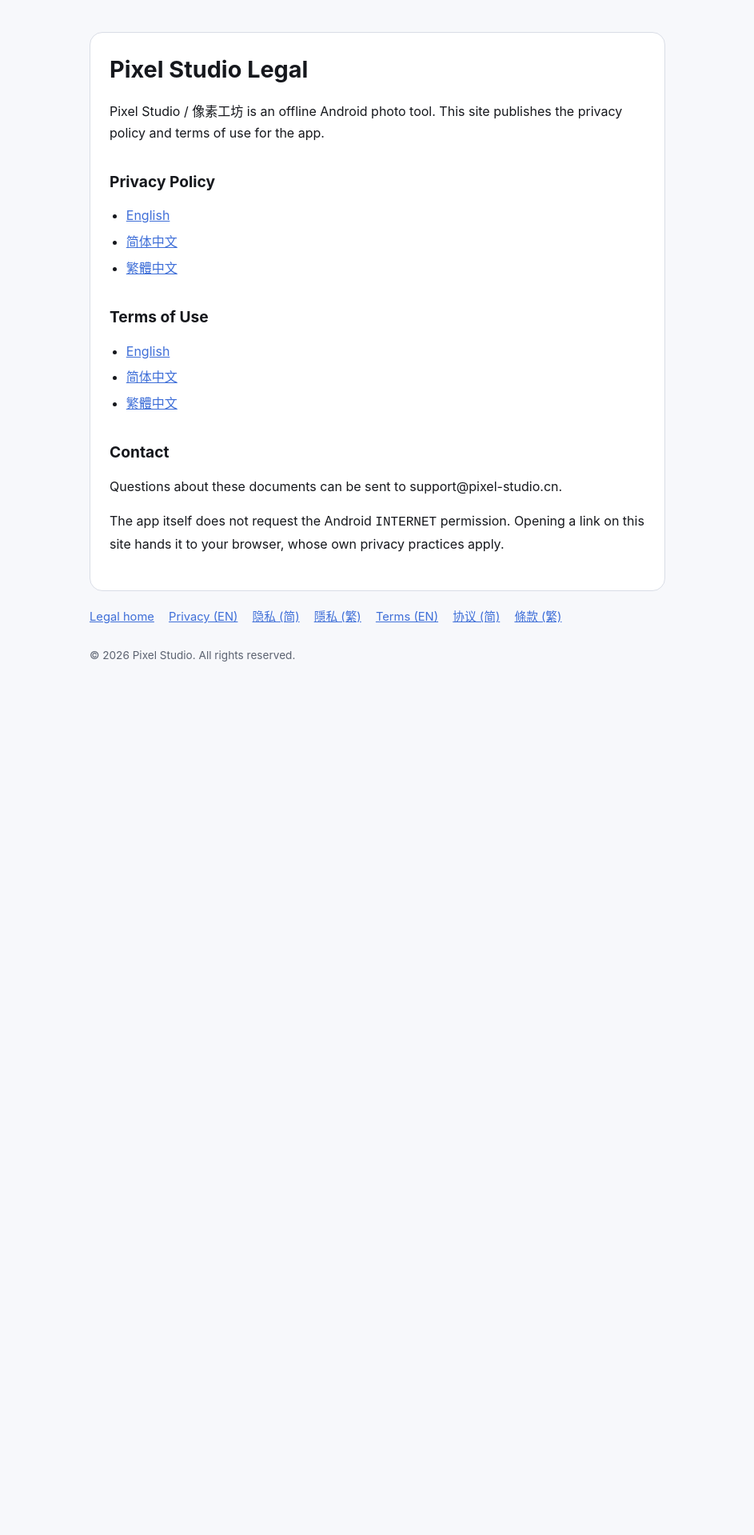
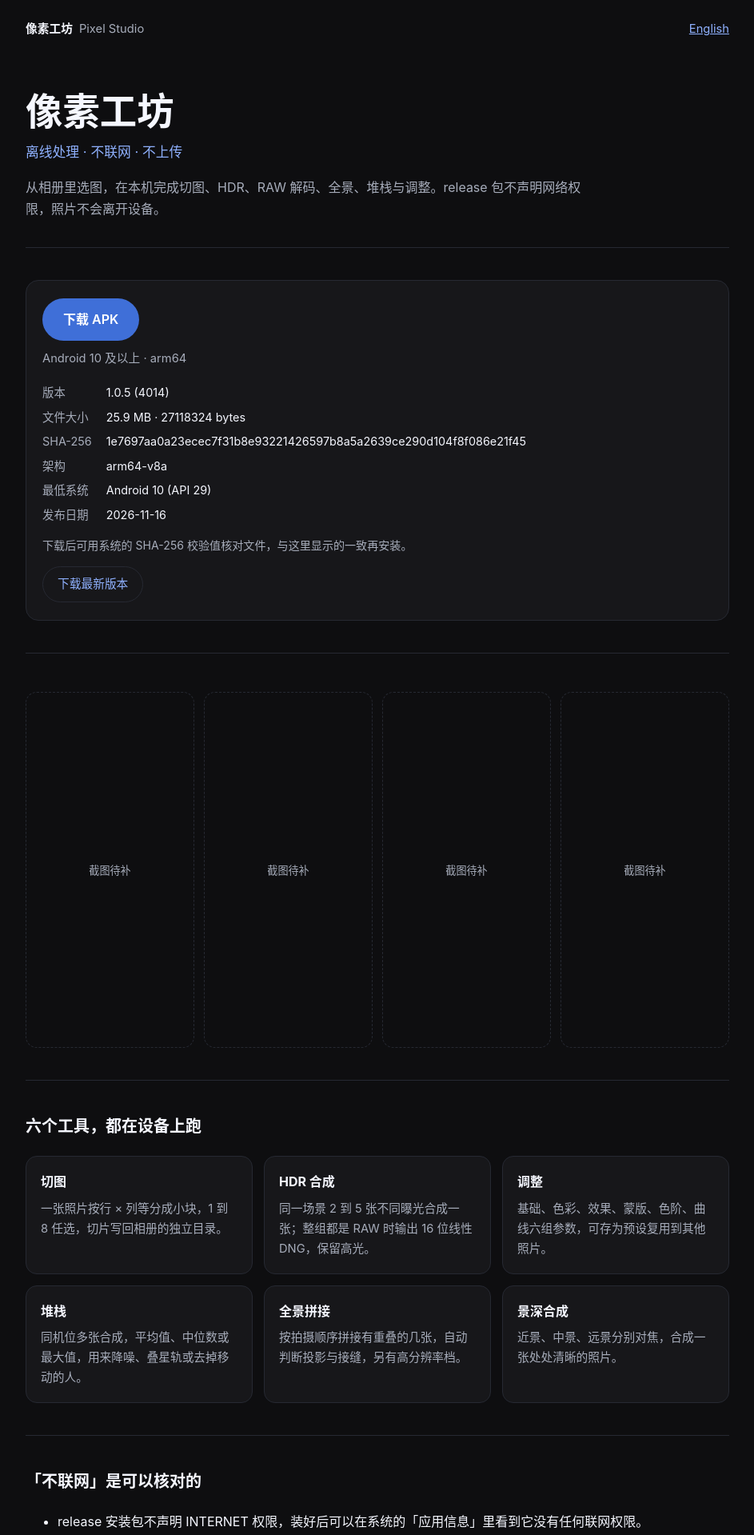
Before and after one commit to zdnet214/ps-mobile-legal, a Jekyll site: the page built from index.md, in a window 1280 px wide. Shown: the top 1919 px of the page at 80% size, without its empty margins (168-1111 px from the left). Built offline with Jekyll 4.4.1, drawn with Linux system fonts in a browser that asks for light colours; before the commit the page ends 904 px from its top, so only the background shows below that; some of the changed text lies outside the part shown.

Commit message:
Add app landing page with APK download
Turn the legal index into the app landing page: Simplified Chinese at /
and English at /en/, with a download button pointing at the app-v1.0.5
release assets and a SHA-256 line for verification. The privacy policy
and terms pages keep their paths and are linked from both languages.

```diff
--- a/_config.yml
+++ b/_config.yml
@@ -1,5 +1,6 @@
-title: Pixel Studio Legal
-description: Privacy Policy and Terms of Use for Pixel Studio / 像素工坊
+title: 像素工坊 Pixel Studio
+description: 离线 Android 图片工具：切图、HDR、RAW、全景、堆栈、景深与调整，全程在本机完成。APK 下载与隐私政策、用户协议。
 baseurl: "/ps-mobile-legal"
 markdown: kramdown
 plugins: []
+url: "https://zdnet214.github.io"
--- /dev/null
+++ b/_data/release.yml
@@ -0,0 +1,14 @@
+# Written by tool/publish_site_release.dart. Do not hand-edit
+# between releases; run the tool again instead.
+# The landing pages read only these values.
+version: "1.0.5"
+build: "4014"
+tag: "app-v1.0.5"
+abi: "arm64-v8a"
+size_bytes: "27118324"
+sha256: "1e7697aa0a23ecec7f31b8e93221426597b8a5a2639ce290d104f8f086e21f45"
+min_android: "Android 10 (API 29)"
+released_at: "2026-11-16"
+download_url: "https://github.com/zdnet214/ps-mobile-legal/releases/download/app-v1.0.5/PixelStudio-1.0.5-arm64-v8a.apk"
+latest_url: "https://github.com/zdnet214/ps-mobile-legal/releases/latest/download/psmobile-arm64-v8a.apk"
+notes_url: "https://github.com/zdnet214/ps-mobile-legal/releases/tag/app-v1.0.5"
--- /dev/null
+++ b/_data/site_copy.yml
@@ -0,0 +1,149 @@
+# Landing page copy, one block per language.
+#
+# _layouts/landing.html reads site.data.site_copy[page.lang] and falls back to
+# a default for every field, so a missing key renders as empty text instead of
+# failing the build. test/legal/site_copy_test.dart keeps the two blocks in
+# step: same key set, no empty string, every internal path exists on disk.
+#
+# The capability list must match the shipped build. A tool that is not in the
+# build is not named here (see specs/app-site: Landing page content).
+
+zh-Hans:
+  locale: zh-Hans
+  legal_locale: zh-Hans
+  language_switch:
+    label: English
+    url: /en/
+  hero:
+    name: 像素工坊
+    latin: Pixel Studio
+    tagline: 离线处理 · 不联网 · 不上传
+    intro: 从相册里选图，在本机完成切图、HDR、RAW 解码、全景、堆栈与调整。release 包不声明网络权限，照片不会离开设备。
+    download: 下载 APK
+    download_hint: Android 10 及以上 · arm64
+    latest: 下载最新版本
+  download:
+    title: 当前版本
+    version: 版本
+    build: 构建
+    size: 文件大小
+    sha256: SHA-256
+    abi: 架构
+    min_android: 最低系统
+    released: 发布日期
+    verify: 下载后可用系统的 SHA-256 校验值核对文件，与这里显示的一致再安装。
+  capabilities:
+    title: 六个工具，都在设备上跑
+    items:
+      - title: 切图
+        body: 一张照片按行 × 列等分成小块，1 到 8 任选，切片写回相册的独立目录。
+      - title: HDR 合成
+        body: 同一场景 2 到 5 张不同曝光合成一张；整组都是 RAW 时输出 16 位线性 DNG，保留高光。
+      - title: 调整
+        body: 基础、色彩、效果、蒙版、色阶、曲线六组参数，可存为预设复用到其他照片。
+      - title: 堆栈
+        body: 同机位多张合成，平均值、中位数或最大值，用来降噪、叠星轨或去掉移动的人。
+      - title: 全景拼接
+        body: 按拍摄顺序拼接有重叠的几张，自动判断投影与接缝，另有高分辨率档。
+      - title: 景深合成
+        body: 近景、中景、远景分别对焦，合成一张处处清晰的照片。
+  offline:
+    title: 「不联网」是可以核对的
+    items:
+      - release 安装包不声明 INTERNET 权限，装好后可以在系统的「应用信息」里看到它没有任何联网权限。
+      - RAW 解码、HDR、全景、堆栈、景深与调整都由随包的原生库在这台设备上完成，处理过程不经过服务器。
+      - 应用启动时会核对自身签名，被重新签名的包会直接停在提示页，改过的 APK 无法冒充官方版本。
+  install:
+    title: 安装三步
+    steps:
+      - 点上面的按钮下载 APK，留意文件大小与 SHA-256 和页面显示的一致。
+      - 打开下载的文件；如果系统提示，给浏览器打开「安装未知应用」的权限。
+      - 装好从桌面图标启动。Play Protect 可能提示「未识别的应用」，那是因为安装包来自本站而不是商店。
+      - 本站版本不会自动更新；有新版本时回到这里重新下载，覆盖安装不会清除已有数据。
+  faq:
+    title: 常见问题
+    items:
+      - q: 会覆盖 Google Play 版吗？
+        a: 不能互相覆盖。Google Play 会用另一张证书重新签名，两个包被视为不同来源，装过商店版的话请先卸载再装本站版本；应用内数据会被清除，相册里的文件不受影响。
+      - q: 会自动更新吗？
+        a: 不会。应用没有网络权限，也就没有更新检查；新版本需要回到本站重新下载，覆盖安装不会清除已有数据。
+      - q: 对设备和系统有什么要求？
+        a: Android 10 及以上、arm64 设备。本站只提供真机使用的 arm64 包，模拟器用的 x86_64 包不上站。
+  footer:
+    privacy: 隐私政策
+    terms: 用户协议
+    contact_label: 联系邮箱
+    contact: support@pixel-studio.cn
+    copyright: © 2026 Pixel Studio
+  screenshot_placeholder: 截图待补
+  screenshots: []
+
+en:
+  locale: en
+  legal_locale: en
+  language_switch:
+    label: 简体中文
+    url: /
+  hero:
+    name: Pixel Studio
+    latin: 像素工坊
+    tagline: On-device · Offline · Nothing uploaded
+    intro: Pick photos from your gallery and split, merge, decode, stitch, stack or adjust them on the phone itself. The release build declares no network permission, so your photos never leave the device.
+    download: Download APK
+    download_hint: Android 10 or newer · arm64
+    latest: Always the latest build
+  download:
+    title: Current release
+    version: Version
+    build: Build
+    size: Size
+    sha256: SHA-256
+    abi: ABI
+    min_android: Minimum Android
+    released: Released
+    verify: After downloading, compare your file's SHA-256 with the value shown here before installing.
+  capabilities:
+    title: Six tools, all running on the phone
+    items:
+      - title: Split
+        body: Cut one photo into an equal grid of rows and columns, 1 to 8 each, saved into their own gallery folder.
+      - title: HDR merge
+        body: Merge 2 to 5 exposures of one scene; a bracket of RAWs becomes a 16-bit linear DNG that keeps the highlights.
+      - title: Adjust
+        body: Basic, colour, effects, masks, levels and curves, with presets that carry the look to other photos.
+      - title: Stack
+        body: Combine frames from one position with mean, median or maximum to cut noise, stack star trails or drop moving people.
+      - title: Panorama
+        body: Stitch overlapping frames in shooting order, with automatic projection and seams, plus a high-resolution mode.
+      - title: Focus stack
+        body: Focus near, middle and far, then fuse them into one frame that is sharp everywhere.
+  offline:
+    title: "“Offline” is something you can check"
+    items:
+      - The release APK declares no INTERNET permission — after installing, the system's app info screen shows it holds no network permission at all.
+      - RAW decoding, HDR, panorama, stacking, focus and adjustment all run in the native libraries that ship inside the app; no step goes through a server.
+      - The app checks its own signing certificate at launch; a re-signed build stops on a blocking screen, so a modified APK cannot pass as the official one.
+  install:
+    title: Install in three steps
+    steps:
+      - Download the APK with the button above, and check that the size and SHA-256 match what this page shows.
+      - Open the downloaded file; if the system asks, allow your browser to install unknown apps.
+      - Launch from the home screen. Play Protect may warn about an unrecognised app — that is because the build comes from this site, not from a store.
+      - This build never updates itself; come back here for a new version. Installing over the old one keeps your data.
+  faq:
+    title: Common questions
+    items:
+      - q: Will it replace a Google Play install?
+        a: No, the two cannot overwrite each other. Google Play re-signs the app with its own certificate, so the store build and this one count as different sources; uninstall the store copy first. In-app data is cleared, photos in the gallery are not affected.
+      - q: Does it update itself?
+        a: No. The app has no network permission, so there is no update check; come back here for a new version. Installing over the old one keeps your data.
+      - q: Which devices are supported?
+        a: Android 10 or newer on arm64. Only the arm64 build is published here; the x86_64 build exists for emulators and is not offered.
+  footer:
+    privacy: Privacy policy
+    terms: Terms of use
+    contact_label: Contact
+    contact: support@pixel-studio.cn
+    copyright: © 2026 Pixel Studio
+  screenshot_placeholder: Screenshot coming soon
+  screenshots: []
--- a/_layouts/default.html
+++ b/_layouts/default.html
@@ -68,7 +68,9 @@
       {{ content }}
     </article>
     <nav>
-      <a href="{{ '/' | relative_url }}">Legal home</a>
+      {% if page.lang == 'en' %}<a href="{{ '/en/' | relative_url }}">Home</a>
+      {% elsif page.lang == 'zh-Hant' %}<a href="{{ '/' | relative_url }}">首頁</a>
+      {% else %}<a href="{{ '/' | relative_url }}">首页</a>{% endif %}
       <a href="{{ '/privacy/en/' | relative_url }}">Privacy (EN)</a>
       <a href="{{ '/privacy/zh-Hans/' | relative_url }}">隐私 (简)</a>
       <a href="{{ '/privacy/zh-Hant/' | relative_url }}">隱私 (繁)</a>
--- /dev/null
+++ b/_layouts/landing.html
@@ -0,0 +1,210 @@
+<!doctype html>
+<html lang="{{ page.lang | default: 'zh-Hans' }}">
+{% assign copy = site.data.site_copy[page.lang] %}
+{% assign release = site.data.release %}
+<head>
+  <meta charset="utf-8">
+  <meta name="viewport" content="width=device-width, initial-scale=1">
+  <title>{{ copy.hero.name | default: site.title }} · Pixel Studio</title>
+  <meta name="description" content="{{ copy.hero.intro | default: site.description }}">
+  <link rel="alternate" hreflang="zh-Hans" href="{{ '/' | absolute_url }}">
+  <link rel="alternate" hreflang="en" href="{{ '/en/' | absolute_url }}">
+  <style>
+    :root {
+      color-scheme: dark;
+      --bg: #0e0e10;
+      --fg: #f5f7ff;
+      --muted: #a7adbb;
+      --line: #262932;
+      --card: #17171a;
+      --accent: #8fb1ff;
+      --accent-solid: #3f6fd8;
+    }
+    * { box-sizing: border-box; }
+    body {
+      margin: 0;
+      background: var(--bg);
+      color: var(--fg);
+      font: 16px/1.7 -apple-system, BlinkMacSystemFont, "Segoe UI", "Noto Sans",
+        "Noto Sans CJK SC", "Microsoft YaHei", sans-serif;
+    }
+    a { color: var(--accent); }
+    header.bar, main, footer { max-width: 920px; margin: 0 auto; padding: 0 20px; }
+    header.bar {
+      display: flex;
+      align-items: center;
+      justify-content: space-between;
+      gap: 16px;
+      padding-top: 24px;
+      padding-bottom: 8px;
+      font-size: 0.92rem;
+      color: var(--muted);
+    }
+    .brand { display: flex; align-items: baseline; gap: 8px; font-weight: 600; color: var(--fg); }
+    .brand .latin { font-weight: 400; color: var(--muted); }
+    .hero { padding: 56px 0 8px; }
+    .hero h1 { font-size: clamp(2rem, 5vw, 2.9rem); line-height: 1.15; margin: 0 0 0.2em; }
+    .hero .tagline { color: var(--accent); font-size: 1.05rem; margin: 0 0 1em; }
+    .hero .intro { color: var(--muted); max-width: 44em; margin: 0 0 1.6em; }
+    section { padding: 40px 0; border-top: 1px solid var(--line); }
+    section > h2 { font-size: 1.25rem; margin: 0 0 1em; }
+    .download {
+      background: var(--card);
+      border: 1px solid var(--line);
+      border-radius: 16px;
+      padding: 22px 20px;
+    }
+    .button {
+      display: inline-block;
+      background: var(--accent-solid);
+      color: #fff;
+      text-decoration: none;
+      font-weight: 600;
+      padding: 13px 26px;
+      border-radius: 999px;
+    }
+    .button.secondary {
+      background: transparent;
+      color: var(--accent);
+      border: 1px solid var(--line);
+      padding: 9px 18px;
+      font-weight: 500;
+      font-size: 0.92rem;
+    }
+    .download .hint { color: var(--muted); font-size: 0.92rem; margin: 10px 0 0; }
+    .download .latest { margin: 14px 0 0; }
+    dl.facts { display: grid; grid-template-columns: max-content 1fr; gap: 6px 18px; margin: 18px 0 0; }
+    dl.facts dt { color: var(--muted); font-size: 0.9rem; }
+    dl.facts dd { margin: 0; font-size: 0.9rem; overflow-wrap: anywhere; }
+    .verify { color: var(--muted); font-size: 0.88rem; margin: 14px 0 0; }
+    .cards { display: grid; grid-template-columns: repeat(auto-fit, minmax(240px, 1fr)); gap: 14px; }
+    .card { background: var(--card); border: 1px solid var(--line); border-radius: 14px; padding: 18px; }
+    .card h3 { font-size: 1rem; margin: 0 0 0.45em; }
+    .card p { color: var(--muted); font-size: 0.92rem; margin: 0; }
+    ol.steps { padding-left: 1.3em; color: var(--muted); }
+    ol.steps li { margin: 0.5em 0; }
+    dl.faq dt { font-weight: 600; margin-top: 1.1em; }
+    dl.faq dd { color: var(--muted); margin: 0.3em 0 0; font-size: 0.94rem; }
+    .shots { display: grid; grid-template-columns: repeat(4, 1fr); gap: 12px; margin-top: 8px; }
+    .shot {
+      aspect-ratio: 9 / 19;
+      margin: 0;
+      border: 1px dashed var(--line);
+      border-radius: 14px;
+      display: flex;
+      align-items: center;
+      justify-content: center;
+      color: var(--muted);
+      font-size: 0.82rem;
+      text-align: center;
+      padding: 8px;
+    }
+    .shot img { width: 100%; height: 100%; object-fit: cover; border-radius: 14px; }
+    .cards:empty, .shots:empty { display: none; }
+    footer { border-top: 1px solid var(--line); padding: 28px 20px 56px; color: var(--muted); font-size: 0.9rem; }
+    footer nav a { margin-right: 16px; }
+    footer .contact { margin: 12px 0 0; }
+    footer .copyright { margin: 12px 0 0; font-size: 0.85rem; }
+    @media (max-width: 640px) {
+      .shots { grid-template-columns: repeat(2, 1fr); }
+      .hero { padding-top: 32px; }
+    }
+  </style>
+</head>
+<body>
+  <header class="bar">
+    <span class="brand">
+      {{ copy.hero.name | default: site.title }}
+      <span class="latin">{{ copy.hero.latin }}</span>
+    </span>
+    <a href="{{ copy.language_switch.url | relative_url }}" hreflang="{% if page.lang == 'en' %}zh-Hans{% else %}en{% endif %}">{{ copy.language_switch.label }}</a>
+  </header>
+
+  <main>
+    <div class="hero">
+      <h1>{{ copy.hero.name | default: site.title }}</h1>
+      <p class="tagline">{{ copy.hero.tagline }}</p>
+      <p class="intro">{{ copy.hero.intro }}</p>
+    </div>
+
+    <section id="download">
+      <div class="download">
+        <a class="button" href="{{ release.download_url | escape }}">{{ copy.hero.download }}</a>
+        <p class="hint">{{ copy.hero.download_hint }}</p>
+        <dl class="facts">
+          <dt>{{ copy.download.version }}</dt><dd>{{ release.version | escape }} ({{ release.build | escape }})</dd>
+          <dt>{{ copy.download.size }}</dt>{% assign size_num = release.size_bytes | plus: 0 %}<dd>{% if size_num > 0 %}{{ size_num | times: 1.0 | divided_by: 1048576 | round: 1 }} MB · {% endif %}{{ release.size_bytes | escape }} bytes</dd>
+          <dt>{{ copy.download.sha256 }}</dt><dd>{{ release.sha256 | escape }}</dd>
+          <dt>{{ copy.download.abi }}</dt><dd>{{ release.abi | escape }}</dd>
+          <dt>{{ copy.download.min_android }}</dt><dd>{{ release.min_android | escape }}</dd>
+          <dt>{{ copy.download.released }}</dt><dd>{{ release.released_at | escape }}</dd>
+        </dl>
+        <p class="verify">{{ copy.download.verify }}</p>
+        <p class="latest"><a class="button secondary" href="{{ release.latest_url | escape }}">{{ copy.hero.latest }}</a></p>
+      </div>
+    </section>
+
+    <section id="screenshots">
+      <div class="shots">
+        {% for shot in copy.screenshots %}
+        <figure class="shot"><img src="{{ shot.src | relative_url }}" alt="{{ shot.alt | escape }}" loading="lazy"></figure>
+        {% endfor %}
+        {% assign shot_count = copy.screenshots.size | default: 0 %}
+        {% assign missing = 4 | minus: shot_count %}
+        {% for index in (1..missing) %}
+        <div class="shot"><span>{{ copy.screenshot_placeholder }}</span></div>
+        {% endfor %}
+      </div>
+    </section>
+
+    <section id="tools">
+      <h2>{{ copy.capabilities.title }}</h2>
+      <div class="cards">
+        {% for item in copy.capabilities.items %}
+        <div class="card">
+          <h3>{{ item.title }}</h3>
+          <p>{{ item.body }}</p>
+        </div>
+        {% endfor %}
+      </div>
+    </section>
+
+    <section id="offline">
+      <h2>{{ copy.offline.title }}</h2>
+      <ul>
+        {% for item in copy.offline.items %}
+        <li>{{ item }}</li>
+        {% endfor %}
+      </ul>
+    </section>
+
+    <section id="install">
+      <h2>{{ copy.install.title }}</h2>
+      <ol class="steps">
+        {% for step in copy.install.steps %}
+        <li>{{ step }}</li>
+        {% endfor %}
+      </ol>
+    </section>
+
+    <section id="faq">
+      <h2>{{ copy.faq.title }}</h2>
+      <dl class="faq">
+        {% for item in copy.faq.items %}
+        <dt>{{ item.q }}</dt>
+        <dd>{{ item.a }}</dd>
+        {% endfor %}
+      </dl>
+    </section>
+  </main>
+
+  <footer>
+    <nav>
+      <a href="{{ '/privacy/' | append: copy.legal_locale | append: '/' | relative_url }}">{{ copy.footer.privacy }}</a>
+      <a href="{{ '/terms/' | append: copy.legal_locale | append: '/' | relative_url }}">{{ copy.footer.terms }}</a>
+    </nav>
+    <p class="contact">{{ copy.footer.contact_label }}: <a href="mailto:{{ copy.footer.contact }}">{{ copy.footer.contact }}</a></p>
+    <p class="copyright">{{ copy.footer.copyright }}</p>
+  </footer>
+</body>
+</html>
--- /dev/null
+++ b/en/index.md
@@ -0,0 +1,6 @@
+---
+title: Pixel Studio · 像素工坊
+layout: landing
+lang: en
+permalink: /en/
+---
--- a/index.md
+++ b/index.md
@@ -1,25 +1,6 @@
 ---
-title: Pixel Studio Legal
-layout: default
-lang: en
+title: 像素工坊 · Pixel Studio
+layout: landing
+lang: zh-Hans
 permalink: /
 ---
-Pixel Studio / 像素工坊 is an offline Android photo tool. This site publishes the privacy policy and terms of use for the app.
-
-## Privacy Policy
-
-- [English]({{ '/privacy/en/' | relative_url }})
-- [简体中文]({{ '/privacy/zh-Hans/' | relative_url }})
-- [繁體中文]({{ '/privacy/zh-Hant/' | relative_url }})
-
-## Terms of Use
-
-- [English]({{ '/terms/en/' | relative_url }})
-- [简体中文]({{ '/terms/zh-Hans/' | relative_url }})
-- [繁體中文]({{ '/terms/zh-Hant/' | relative_url }})
-
-## Contact
-
-Questions about these documents can be sent to support@pixel-studio.cn.
-
-The app itself does not request the Android `INTERNET` permission. Opening a link on this site hands it to your browser, whose own privacy practices apply.
```
